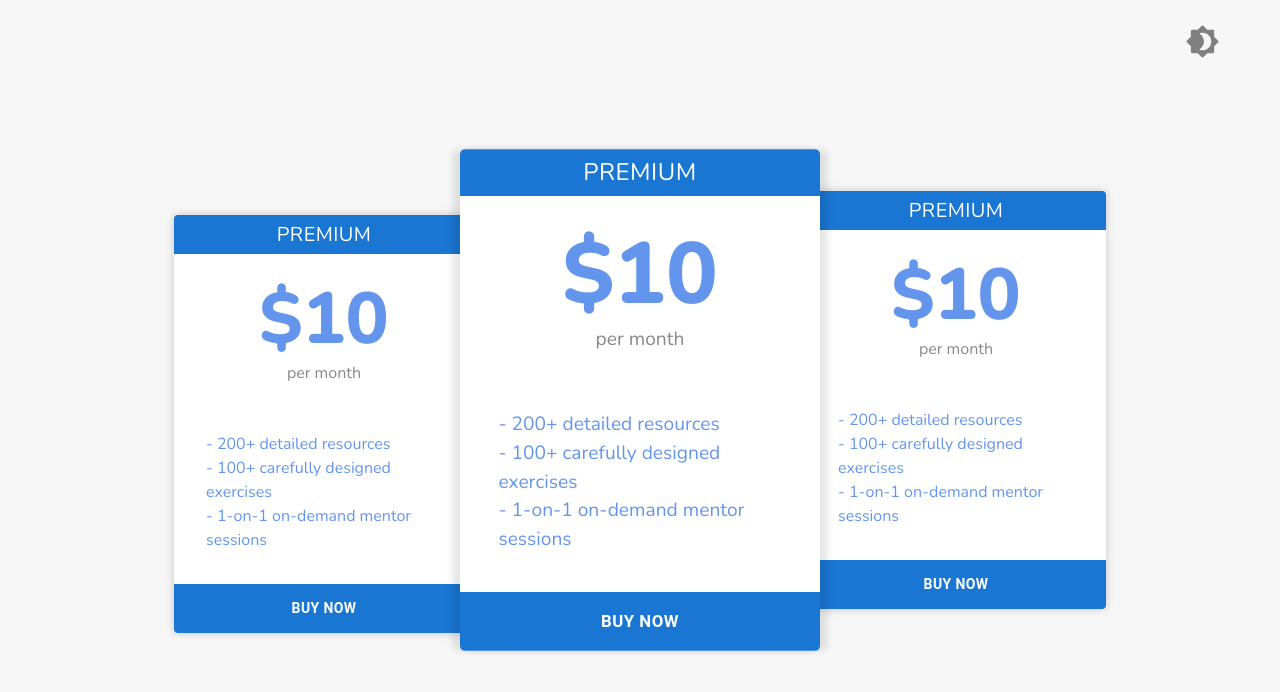
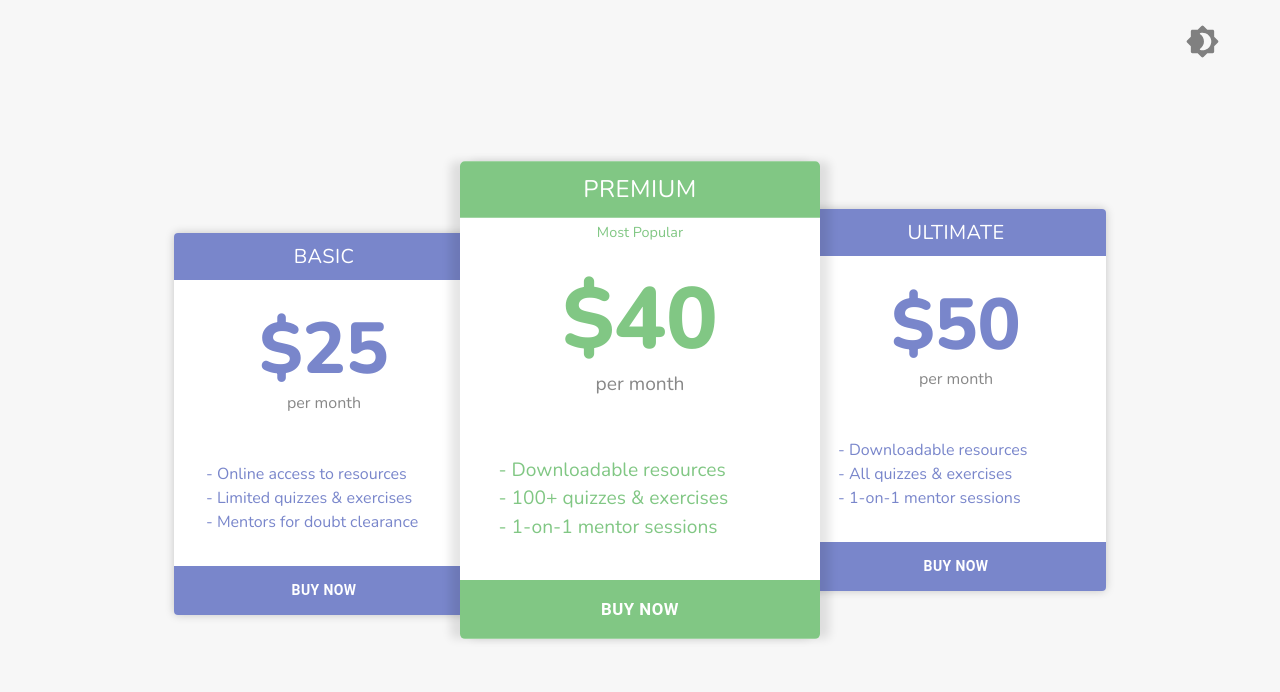
Before and after one commit to DemonDaddy22/all-about-reactJS, a React (Create React App) app: page / in a window 1280 px wide. Shown: the top 692 px of the page. Built offline with nearby package versions, Linux system fonts and the light colour scheme.

Commit message:
make cards more configurable

```diff
--- a/src/components/PricingCards/components/Card/index.js
+++ b/src/components/PricingCards/components/Card/index.js
@@ -1,23 +1,27 @@
 import React from 'react';
 import classes from './styles.module.css';
 import Button from '../../../../ui-components/Button';
+import { isEmptyString } from '../../../../utils';
+import { THEME_COLOR, THEME_COLOR_DARK } from '../../../../resources/colors';
+import { themed } from '../../theme';
 
 export default class Card extends React.Component {
 
     render = () => {
-        const { cardContainerClass, title, price, features, specialFeature } = this.props;
+        const { cardContainerClass, title = {}, subtitle = {}, price = {}, features = {}, buttonColor = themed(THEME_COLOR, THEME_COLOR_DARK) } = this.props;
 
         return <div className={`${cardContainerClass} ${classes.card}`}>
-            <div className={classes.cardTitle}>{title}</div>
+            <div style={title.style} className={classes.cardTitle}>{title.label}</div>
+            <div style={subtitle.style} className={classes.cardSubtitle}>{!isEmptyString(subtitle.label) ? subtitle.label : ''}</div>
             <div className={classes.cardHero}>
-                <div className={classes.cardPrice}>{price}</div>
+                <div style={price.style} className={classes.cardPrice}>{price.label}</div>
                 <div className={classes.cardPriceDuration}>per month</div>
             </div>
-            <div className={classes.cardFeaturesWrapper}>
-                {features.map((feature, index) => <div key={`feature-${index}`} className={classes.cardFeature}>- {feature}</div>)}
+            <div style={features.style} className={classes.cardFeaturesWrapper}>
+                {features.features.map((feature, index) => <div key={`feature-${index}`} className={classes.cardFeature}>- {feature}</div>)}
             </div>
             <div className={classes.cardButtonWrapper}>
-                <Button className={classes.cardButton} onClick={this.handleAddTodo} labelStyles={{ display: 'inline-flex', padding: 0 }}>Buy Now</Button>
+                <Button className={classes.cardButton} backgroundColor={buttonColor} onClick={this.handleAddTodo} labelStyles={{ display: 'inline-flex', padding: 0 }}>Buy Now</Button>
             </div>
         </div>
     }
--- a/src/components/PricingCards/components/Card/styles.module.css
+++ b/src/components/PricingCards/components/Card/styles.module.css
@@ -15,11 +15,17 @@
     letter-spacing: 0.4px;
     text-transform: uppercase;
     text-align: center;
-    padding: 6px 0px;
+    padding: 10px 0px;
     border-top-left-radius: inherit;
     border-top-right-radius: inherit;
     background-color: var(--theme-color);
     transition: background-color 0.5s ease-in-out;
+}
+
+.cardSubtitle {
+    font-size: 12px;
+    text-align: center;
+    margin-top: 4px;
 }
 
 .cardHero {
--- a/src/components/PricingCards/index.js
+++ b/src/components/PricingCards/index.js
@@ -2,13 +2,11 @@ import React from 'react';
 
 import classes from './styles.module.css';
 import Card from './components/Card';
-import Switch from '../../ui-components/Switch';
-import { themes, setTheme, themed, getTheme } from './theme';
-import Label from '../../ui-components/Label';
+import { themes, setTheme, getTheme, themed } from './theme';
 import Iconbutton from '../../ui-components/Button/Iconbutton';
 import Brightness4RoundedIcon from '@material-ui/icons/Brightness4Rounded';
 import Brightness7RoundedIcon from '@material-ui/icons/Brightness7Rounded';
-import { GREY_50 } from '../../resources/colors';
+import { GREY_50, GREEN_500, GREEN_300, INDIGO_300, INDIGO_500 } from '../../resources/colors';
 
 // update styles of pricing card
 // use var and themed for colors for future implementation of theme on all the projects
@@ -36,12 +34,15 @@ export default class PricingCards extends React.Component {
             <Iconbutton iconColor={GREY_50} onClick={this.handleThemeChange} icon={this.state.theme ? <Brightness7RoundedIcon fontSize='large' /> : <Brightness4RoundedIcon fontSize='large' />}></Iconbutton>
         </div>
         <div className={classes.cardsContainer}>
-            <Card title={'Premium'} price={'$10'} cardContainerClass={classes.cardMargin}
-                features={['200+ detailed resources', '100+ carefully designed exercises', '1-on-1 on-demand mentor sessions']} />
-            <Card title={'Premium'} price={'$10'} cardContainerClass={`${classes.cardMargin} ${classes.centerCard}`}
-                features={['200+ detailed resources', '100+ carefully designed exercises', '1-on-1 on-demand mentor sessions']} />
-            <Card title={'Premium'} price={'$10'} cardContainerClass={classes.cardMargin}
-                features={['200+ detailed resources', '100+ carefully designed exercises', '1-on-1 on-demand mentor sessions']} />
+            <Card title={{ label: 'Basic', style: { backgroundColor: themed(INDIGO_300, INDIGO_500) } }} price={{ label: '$25', style: { color: themed(INDIGO_300, INDIGO_500) } }}
+                cardContainerClass={classes.cardMargin} features={{ features: ['Online access to resources', 'Limited quizzes & exercises', 'Mentors for doubt clearance'], style: { color: themed(INDIGO_300, INDIGO_500) } }}
+                buttonColor={themed(INDIGO_300, INDIGO_500)} />
+            <Card title={{ label: 'Premium', style: { backgroundColor: themed(GREEN_300, GREEN_500) } }} subtitle={{ label: 'Most Popular', style: { color: themed(GREEN_300, GREEN_500) } }}
+                price={{ label: '$40', style: { color: themed(GREEN_300, GREEN_500) } }} cardContainerClass={`${classes.cardMargin} ${classes.centerCard}`} buttonColor={themed(GREEN_300, GREEN_500)}
+                features={{ features: ['Downloadable resources', '100+ quizzes & exercises', '1-on-1 mentor sessions'], style: { color: themed(GREEN_300, GREEN_500) } }} />
+            <Card title={{ label: 'Ultimate', style: { backgroundColor: themed(INDIGO_300, INDIGO_500) } }} price={{ label: '$50', style: { color: themed(INDIGO_300, INDIGO_500) } }}
+                cardContainerClass={classes.cardMargin} features={{ features: ['Downloadable resources', 'All quizzes & exercises', '1-on-1 mentor sessions'], style: { color: themed(INDIGO_300, INDIGO_500) } }}
+                buttonColor={themed(INDIGO_300, INDIGO_500)} />
         </div>
     </>;
 }
--- a/src/components/PricingCards/styles.module.css
+++ b/src/components/PricingCards/styles.module.css
@@ -37,11 +37,7 @@
     .centerCard {
         transform: scale(1.2);
         z-index: 100;
-        box-shadow: 6px 0 6px rgba(0, 0, 0, 0.1), -6px 0 6px rgba(0, 0, 0, 0.1) !important;
-        transition: box-shadow 0.2s ease-in-out;
-    }
-    .centerCard:hover {
-        box-shadow: 12px 0 12px rgba(0, 0, 0, 0.2), -12px 0 12px rgba(0, 0, 0, 0.15) !important;
+        box-shadow: 8px 0 8px rgba(0, 0, 0, 0.1), -8px 0 8px rgba(0, 0, 0, 0.1) !important;
     }
     .switchWrapper {
         right: 3rem;
--- a/src/ui-components/Button/index.js
+++ b/src/ui-components/Button/index.js
@@ -11,7 +11,7 @@ const styles = {
         backgroundColor: props.variant === 'outlined' ? TRANSPARENT : props.disabled ? '#aaa' : props.backgroundColor,
         '&:hover': {
             backgroundColor: props.disabled ? '#aaa' : props.variant === 'outlined' ? TRANSPARENT : props.backgroundColor,
-            boxShadow: props.disabled || props.noShadow ? null : `0px 0px 8px ${props.backgroundColor}`,
+            boxShadow: props.disabled || props.noShadow ? null : `0px 0px 6px ${props.backgroundColor}`,
         },
         '&:active': {
             boxShadow: props.disabled || props.noShadow ? null : `0px 0px 4px ${props.backgroundColor}`,
```
